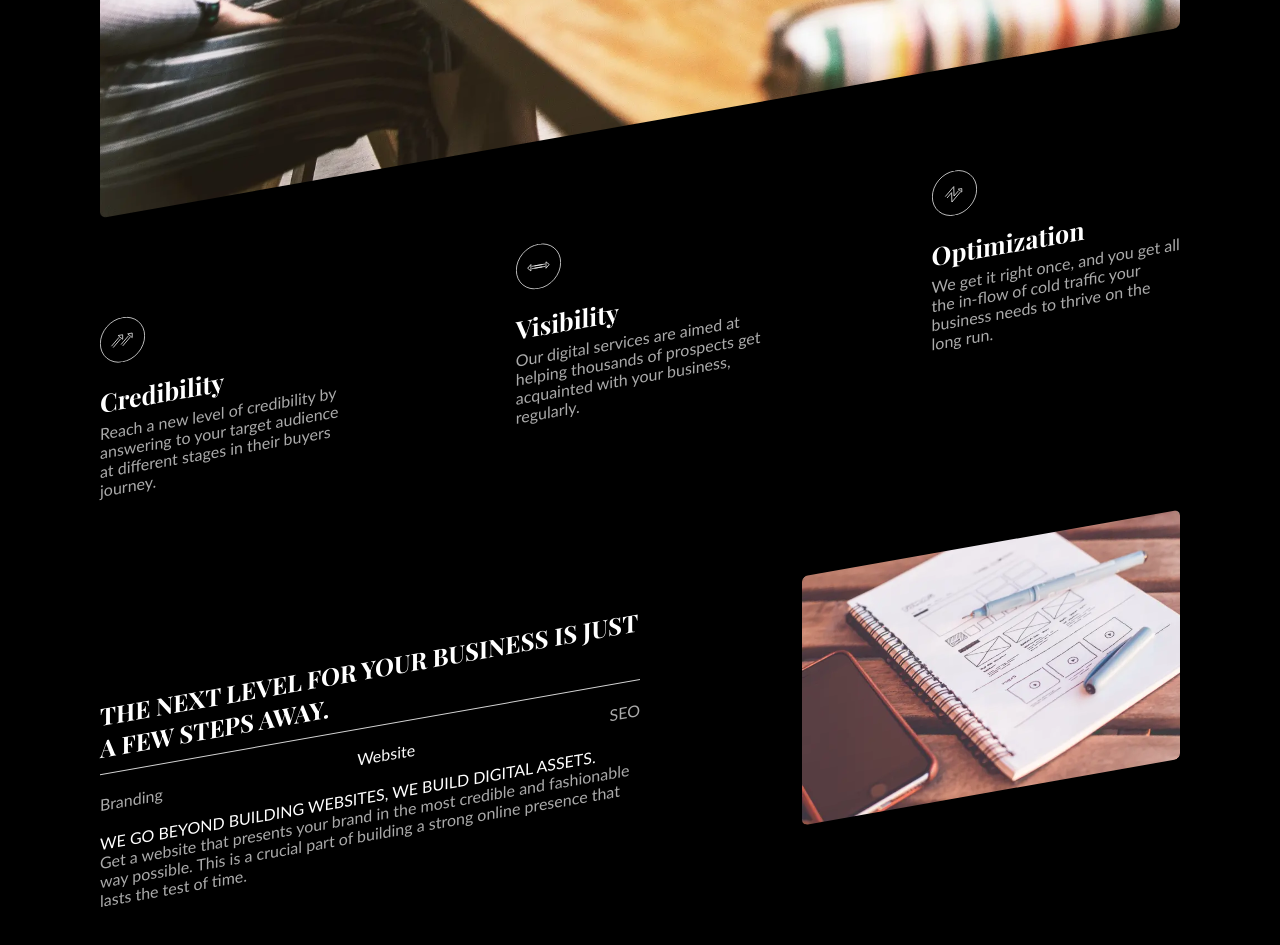
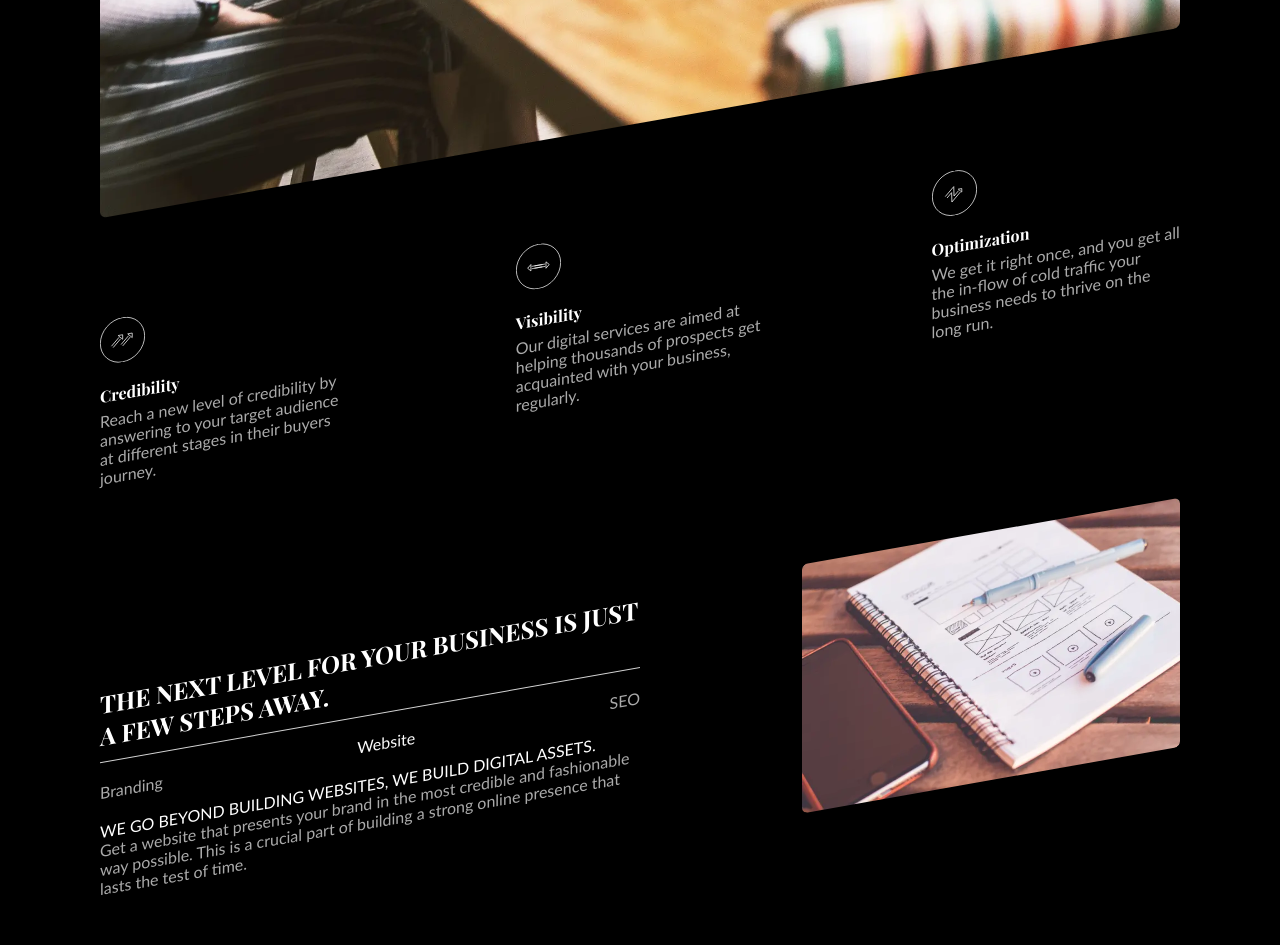
Before and after one commit to eduviereIsrael/reganseo, a Next.js app: page / in a window 1280 px wide. Shown: the part 1060-2005 px from the top of the page. Built offline with nearby package versions, Linux system fonts and the light colour scheme.

Commit message:
hero almost done

```diff
--- a/components/perks-card/perks-card.component.jsx
+++ b/components/perks-card/perks-card.component.jsx
@@ -6,7 +6,7 @@ const PerksCard = ({perk}) => {
   return (
     <PerksCardDiv>
         <img src={icon} />
-        <h3>{title}</h3>
+        <h4>{title}</h4>
         <p>{text}</p>
     </PerksCardDiv>
   )
--- a/components/perks-card/perks-card.styles.jsx
+++ b/components/perks-card/perks-card.styles.jsx
@@ -13,8 +13,7 @@ export const PerksCardDiv = styled.div`
         margin-bottom: 20px;
     }
 
-    h3{
-        font-size: ${THEME.font.heading4};
+    h4{
         margin-bottom: 5px;
     }
 
--- a/styles/globals.css
+++ b/styles/globals.css
@@ -15,7 +15,7 @@ body {
   box-sizing: border-box;
   color: white;
 }
-h1,h2,h3 {
+h1,h2,h3,h4 {
   font-family: 'Playfair Display', serif;
 }
 
--- a/styles/theme/theme.js
+++ b/styles/theme/theme.js
@@ -12,7 +12,7 @@ export const THEME = {
         heading1: "67px",
         heading2: "60px",
         heading3: "40px",
-        heading4: "25px",
+        heading4: "28px",
         link: "15px",
         text: "15px",
     }
```
